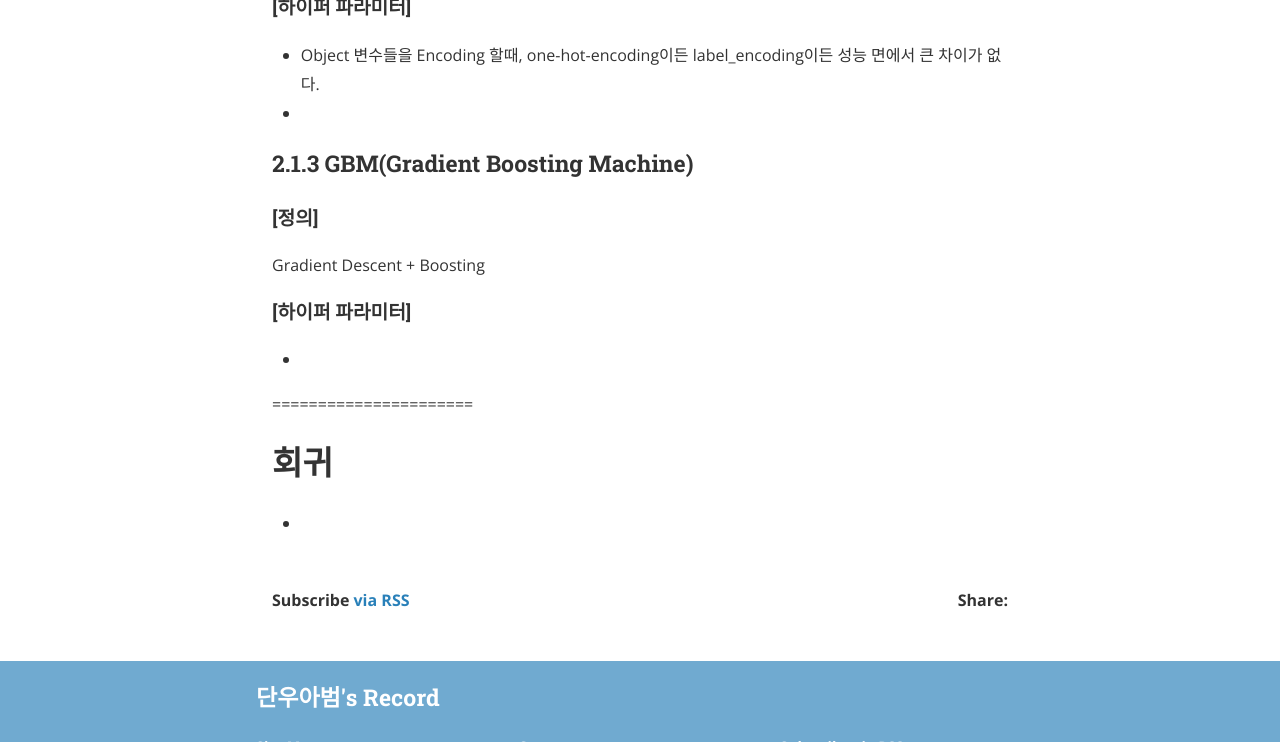
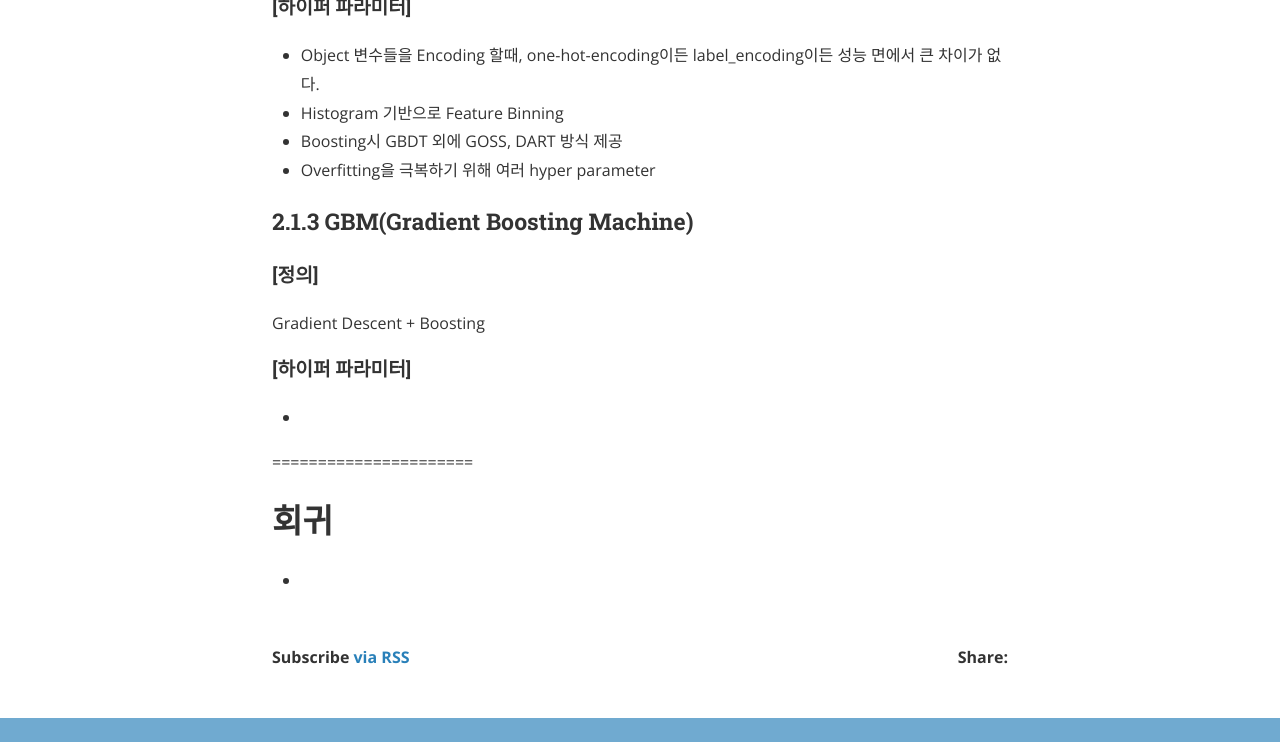
Before and after one commit to Taeho-Kim-0322/Taeho-Kim-0322.github.io, a Jekyll site: the page built from _posts/2020-12-23-머신러닝_1.md, in a window 1280 px wide and 900 px high, scrolled down 2986 px, cut to the strip 158-900 px from the top of the window. Built offline with Jekyll 4.4.1, drawn with Linux system fonts in a browser that asks for light colours; nearby versions of some CDN libraries.

Commit message:
Update 2020-12-23-머신러닝_1.md

```diff
--- a/_posts/2020-12-23-머신러닝_1.md
+++ b/_posts/2020-12-23-머신러닝_1.md
@@ -70,7 +70,11 @@ level_wise보다 overfitting하기 쉬워 작은 데이터 세트에 사용하
 
 #### [하이퍼 파라미터]
 - Object 변수들을 Encoding 할때, one-hot-encoding이든 label_encoding이든 성능 면에서 큰 차이가 없다.
--
+- Histogram 기반으로 Feature Binning
+- Boosting시 GBDT 외에 GOSS, DART 방식 제공
+- Overfitting을 극복하기 위해 여러 hyper parameter
+
+
 
 ### 2.1.3 GBM(Gradient Boosting Machine)
 #### [정의]
```
